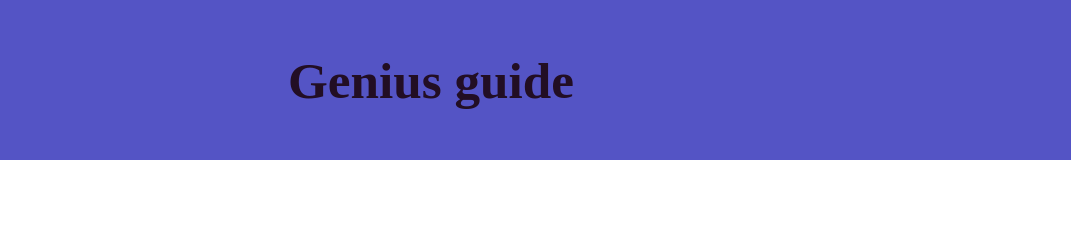
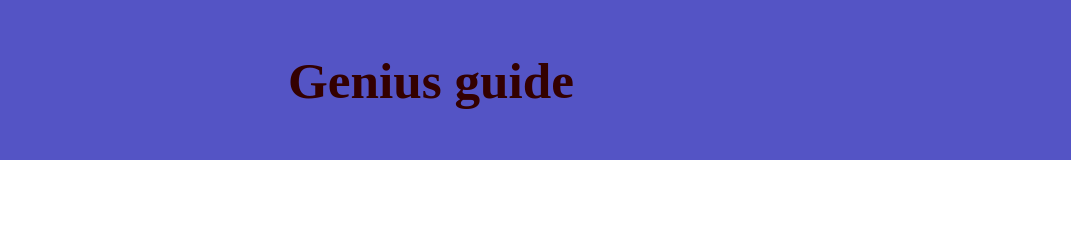
Before and after one commit to premxfreelancer/Genius-Guide-, a plain HTML site: page index.html in a window 1280 px wide. Shown: the top 237 px of the page, 209-1280 px from the left. Drawn offline with nearby package versions, Linux system fonts and the light colour scheme.

Commit message:
Update style.css

```diff
--- a/style.css
+++ b/style.css
@@ -254,7 +254,7 @@ font-family: 'Roboto', sans-serif;
 
 @media (orientation: landscape) {
   .header {
-color:  #220e24;
+color:  #330000;
 font-size: 4vw;
 display: flex;
 justify-content: center;
```
